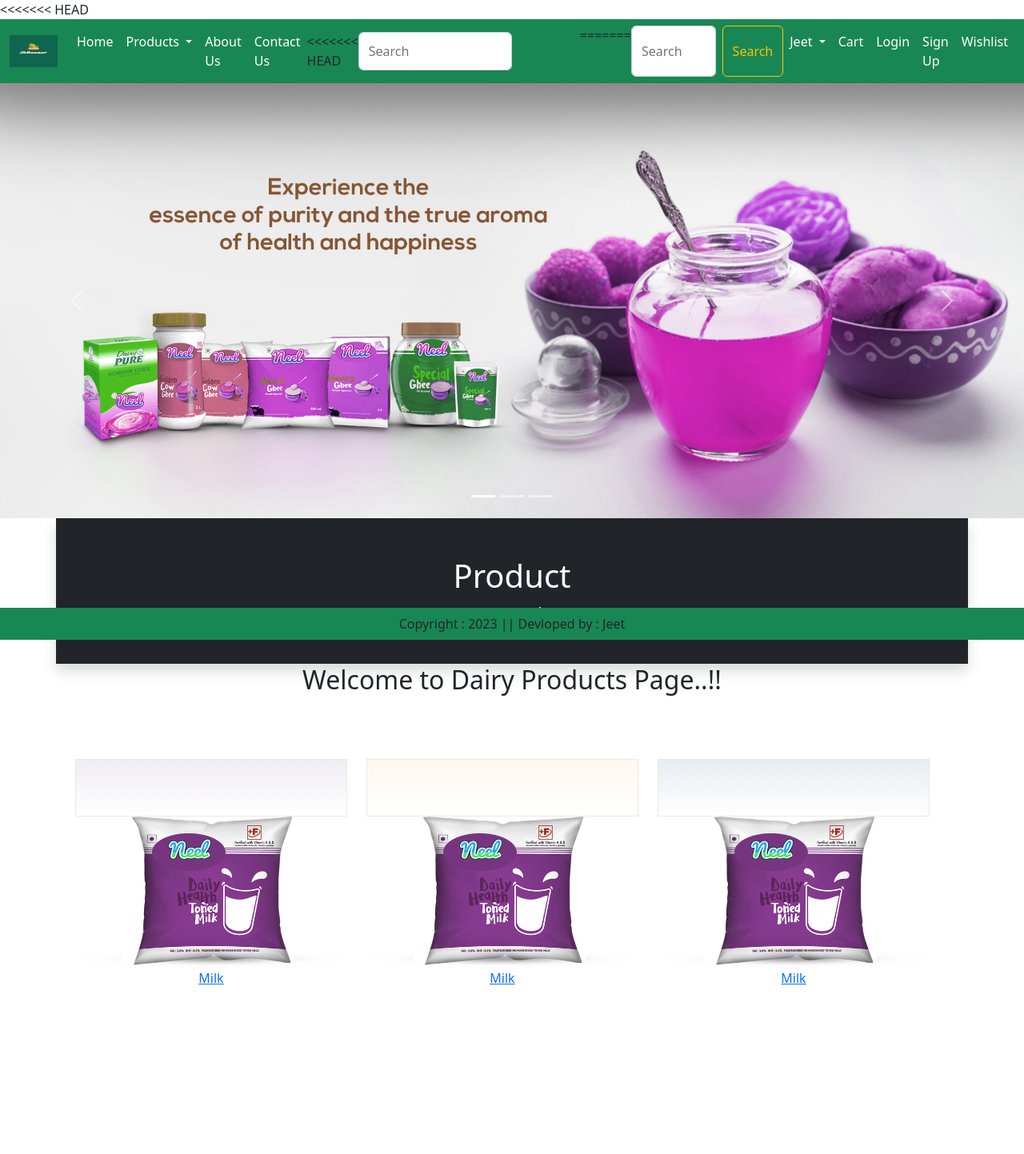
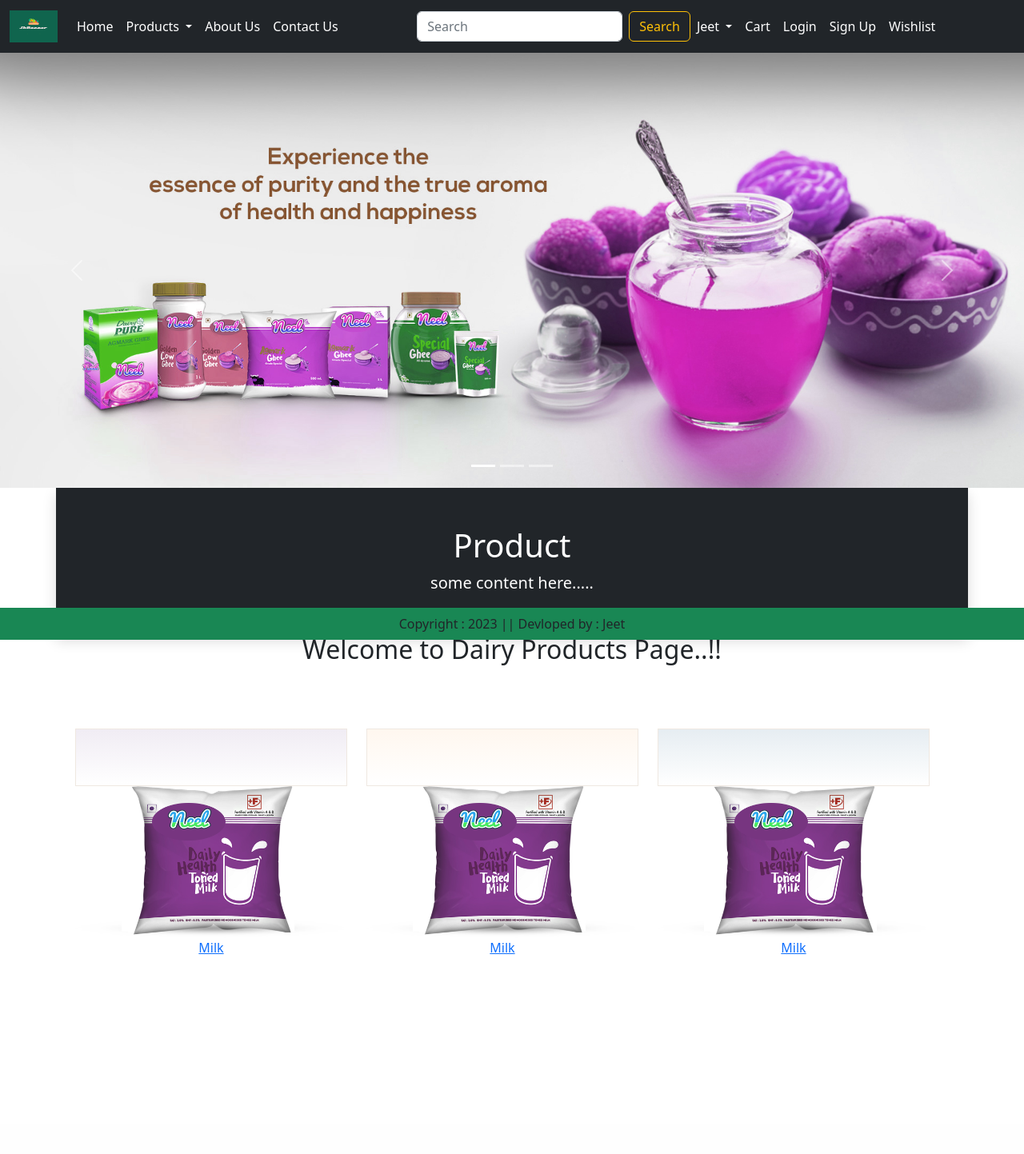
Before and after one commit to iamjkr/ecom_jkmart, a Django app: page / in a window 1280 px wide. Shown: the whole page at 80% size. After the commit the page ends 1193 px from the top, so only its background shows below. Run offline with Django 4.2, Linux system fonts and the light colour scheme; some libraries are stand-ins or nearby versions.

Commit message:
Update base.html

```diff
--- a/templates/base.html
+++ b/templates/base.html
@@ -18,18 +18,11 @@
 
 </head>
 <body>
-<<<<<<< HEAD
-<nav class="navbar navbar-expand-lg navbar-dark bg-success">
-    <div class="container-fluid">
-        <a class="navbar-brand" href="#"><img src={% static "images/logo.png" %} width="60" height="40" alt=""></a>
-        <button class="navbar-toggler" type="button" data-bs-toggle="collapse" data-bs-target="#navbarSupportedContent"
-                aria-controls="navbarSupportedContent" aria-expanded="false" aria-label="Toggle navigation">
-=======
+
     <nav class="navbar navbar-expand-lg navbar-dark bg-dark">
         <div class="container-fluid">
           <a class="navbar-brand" href="#"><img src={% static "images/logo.png" %} width="60" height="40" alt=""></a>
           <button class="navbar-toggler" type="button" data-bs-toggle="collapse" data-bs-target="#navbarSupportedContent" aria-controls="navbarSupportedContent" aria-expanded="false" aria-label="Toggle navigation">
->>>>>>> c453e0df5774cd67834c643a41cf9aa931f6726d
             <span class="navbar-toggler-icon"></span>
         </button>
         <div class="collapse navbar-collapse" id="navbarSupportedContent">
@@ -63,13 +56,7 @@
 
             </ul>
             <form class="d-flex" role="search">
-<<<<<<< HEAD
-                <input class="form-control me-2" type="search" placeholder="Search" aria-label="Search">
-                <button class="btn btn-outline-success" type="submit">Search</button>
-            </form>
 
-            <ul class="navbar-nav me-auto mb-2 mb-lg-0">
-=======
               <input class="form-control me-2" type="search" placeholder="Search" aria-label="Search">
               <button class="btn btn-outline-warning" type="submit">Search</button>
             </form>
```
